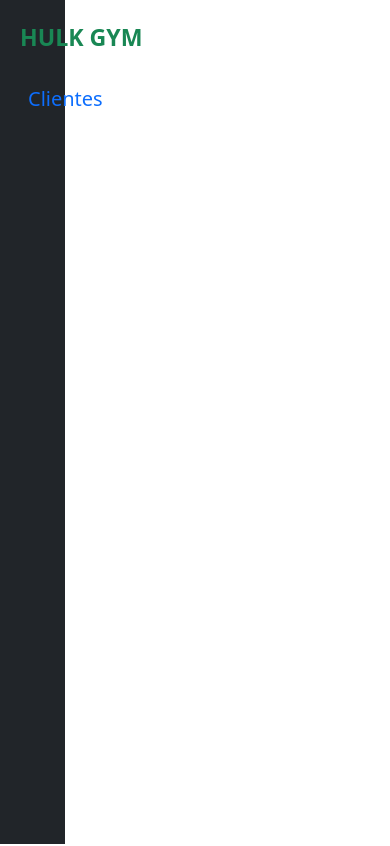
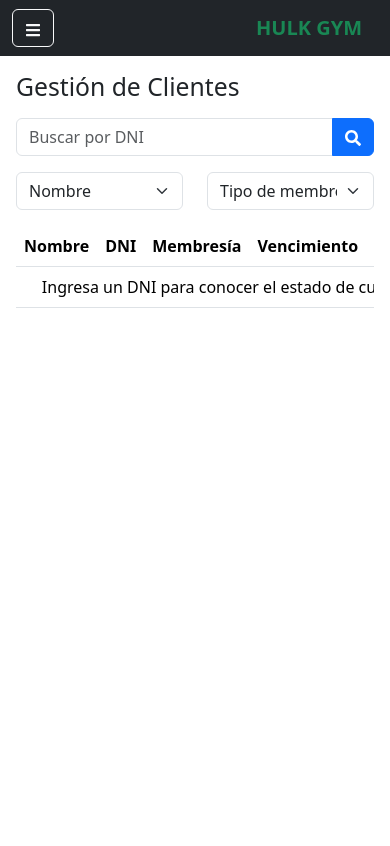
Before and after one commit to FrancoPereyra2/Hulk-Gym, a React (Vite) app: page /principal in a window 390 px wide. Shown: the top 846 px of the page. Built offline with nearby package versions, Linux system fonts and the light colour scheme.

Commit message:
hice que la pantalla principal sea responsiva para todos los dispositivos

```diff
--- a/src/App.jsx
+++ b/src/App.jsx
@@ -12,7 +12,6 @@ function App() {
         <Route path="/principal" element={<PagePrincipal />} />
       </Routes>
     </BrowserRouter>
-    // <PagePrincipal />
   )
 }
 
--- a/src/components/pages/pagePrincipal.jsx
+++ b/src/components/pages/pagePrincipal.jsx
@@ -11,14 +11,16 @@ import {
   Nav,
   Navbar,
   Stack,
+  Offcanvas,
 } from "react-bootstrap";
 import "bootstrap/dist/css/bootstrap.min.css";
-import { FaUser, FaSearch, FaCheckCircle, FaTimesCircle } from "react-icons/fa";
+import { FaUser, FaSearch, FaCheckCircle, FaTimesCircle, FaBars } from "react-icons/fa";
 
 const PagePrincipal = () => {
   const [searchDNI, setSearchDNI] = useState("");
   const [clienteSeleccionado, setClienteSeleccionado] = useState(null);
   const [mostrarResultados, setMostrarResultados] = useState(false);
+  const [showSidebar, setShowSidebar] = useState(false);
 
   const handleSearch = (e) => {
     e.preventDefault();
@@ -29,12 +31,10 @@ const PagePrincipal = () => {
     setMostrarResultados(true);
   };
 
-  return (
-    <Container fluid className="vh-100 d-flex flex-column">
-      <Row className="flex-grow-1">
-        <Col xs={2} className="h-100 p-0 ">
+  // Sidebar para dispositivos móviles
+  const renderSidebar = () => (
     <Navbar bg="dark" variant="dark" className="d-flex flex-column h-100">
-            <Container fluid className="d-flex flex-column h-100">
+      <Container fluid className="d-flex flex-column h-100 p-0">
         <Navbar.Brand className="p-3 w-100">
           <h3 className="fw-bold text-success">HULK GYM</h3>
           <Nav className="flex-column w-100 mt-4">
@@ -46,15 +46,55 @@ const PagePrincipal = () => {
         </Navbar.Brand>
       </Container>
     </Navbar>
+  );
+
+  return (
+    <Container fluid className="vh-100 d-flex flex-column p-0">
+      <Row className="flex-grow-1 m-0">
+        {/* Sidebar para pantallas medianas y grandes */}
+        <Col xs={2} md={2} lg={2} className="d-none d-md-block p-0 h-100">
+          {renderSidebar()}
         </Col>
 
-        <Col className="h-100 text-center">
-          <Container fluid className="w- p-4">
+        {/* Offcanvas para móviles */}
+        <Offcanvas
+          show={showSidebar}
+          onHide={() => setShowSidebar(false)}
+          className="w-75"
+          placement="start"
+        >
+          <Offcanvas.Header closeButton className="bg-dark text-white">
+            <Offcanvas.Title>Menú</Offcanvas.Title>
+          </Offcanvas.Header>
+          <Offcanvas.Body className="p-0">
+            {renderSidebar()}
+          </Offcanvas.Body>
+        </Offcanvas>
+
+        {/* Contenedor principal */}
+        <Col xs={12} md={10} lg={10} className="h-100 p-0">
+          {/* Navbar para móviles */}
+          <Navbar bg="dark" variant="dark" className="d-md-none">
+            <Container fluid>
+              <Button
+                variant="outline-light"
+                onClick={() => setShowSidebar(true)}
+                className="me-2"
+              >
+                <FaBars />
+              </Button>
+              <Navbar.Brand className="fw-bold text-success">HULK GYM</Navbar.Brand>
+            </Container>
+          </Navbar>
+
+          {/* Contenido de la página */}
+          <Container fluid className="p-3 p-md-4">
             <Row>
               <Col xs={12}>
-                <h2 className="mb-4">Gestión de Clientes</h2>
+                <h2 className="mb-3 mb-md-4">Gestión de Clientes</h2>
               </Col>
 
+              {/* Sección de búsqueda y filtros */}
               <Col xs={12} lg={6} className="mb-3">
                 <Form onSubmit={handleSearch}>
                   <InputGroup>
@@ -81,8 +121,10 @@ const PagePrincipal = () => {
                 </Form.Select>
               </Col>
 
-              <Col xs={12} className="mb-4">
-                <Table hover responsive className="mb-0">
+              {/* Tabla de resultados */}
+              <Col xs={12} className="mb-3 mb-md-4">
+                <div className="table-responsive">
+                  <Table hover className="mb-0">
                     <thead>
                       <tr>
                         <th>Nombre</th>
@@ -136,19 +178,25 @@ const PagePrincipal = () => {
                       )}
                     </tbody>
                   </Table>
+                </div>
               </Col>
 
+              {/* Información del cliente */}
               {clienteSeleccionado && (
                 <Col xs={12}>
                   <Card border="0" className="shadow-sm">
-                    <Card.Body>
-                      <Row>
-                        <Col md={6}>
+                    <Card.Body className="p-3 p-md-4">
+                      <Row className="mb-3">
+                        <Col xs={12} md={6} className="mb-2 mb-md-0">
                           <Card.Title as="h4">
                             {clienteSeleccionado.nombre}
                           </Card.Title>
                         </Col>
-                        <Col md={6} className="text-md-end">
+                        <Col
+                          xs={12}
+                          md={6}
+                          className="text-start text-md-end"
+                        >
                           <Card.Title as="h4">
                             Información de membresía
                           </Card.Title>
@@ -156,7 +204,7 @@ const PagePrincipal = () => {
                       </Row>
 
                       <Row>
-                        <Col md={6}>
+                        <Col xs={12} md={6} className="mb-3 mb-md-0">
                           <Form.Group className="mb-3">
                             <Form.Label className="text-muted">
                               Nombre
@@ -176,7 +224,7 @@ const PagePrincipal = () => {
                             />
                           </Form.Group>
                         </Col>
-                        <Col md={6}>
+                        <Col xs={12} md={6}>
                           <Form.Group className="mb-3">
                             <Form.Label className="text-muted">
                               Membresía
```
Lines whose indentation alone changed are shown as unchanged.
